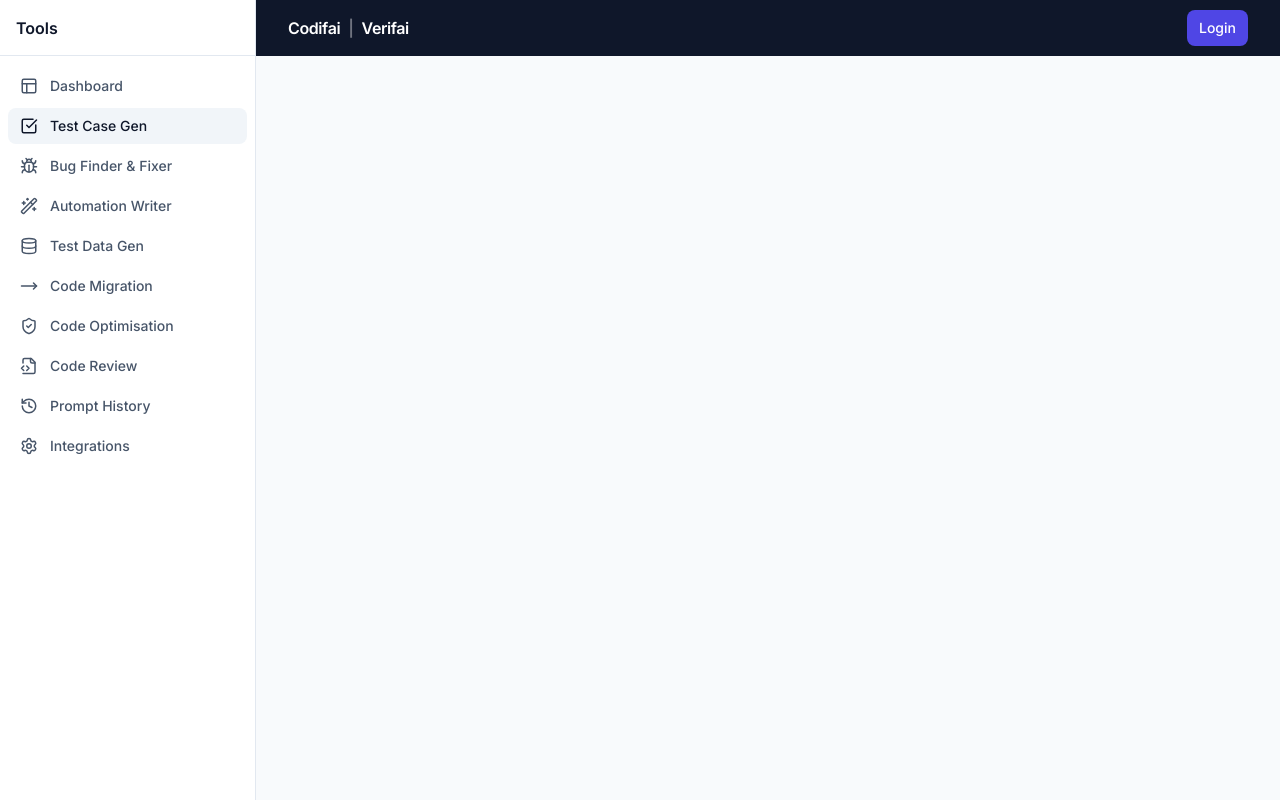
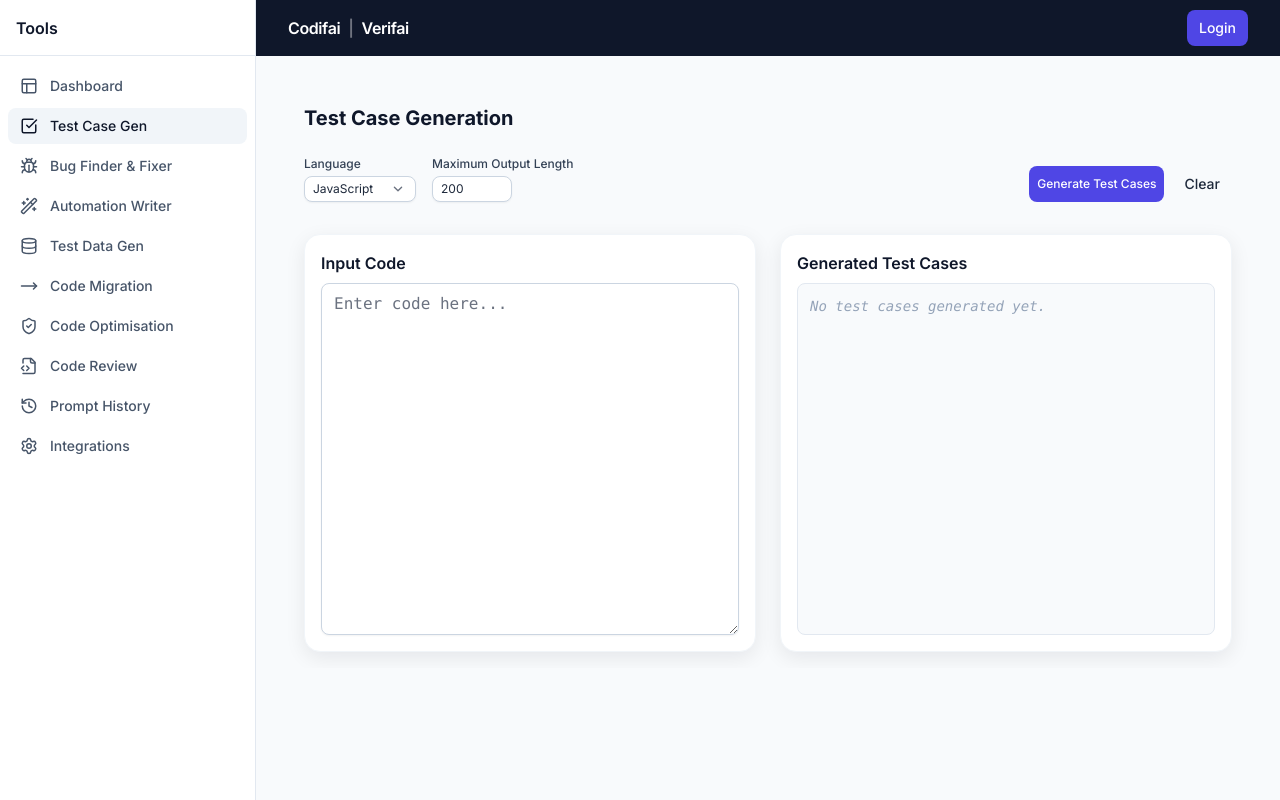
Before and after one commit to Dct-tcd/startify, a React (Vite) app: page /test-case-gen in a window 1280 px wide. Built offline with nearby package versions, Linux system fonts and the light colour scheme.

Commit message:
Refactor routing and enhance Test Case and Bug Fixer components with improved UI and functionality

```diff
--- a/src/App.jsx
+++ b/src/App.jsx
@@ -26,7 +26,7 @@ import './App.css'
            <main className="flex-1 p-4 overflow-auto">
              <Routes>
                <Route path="/" element={<HomePage />} />
-               <Route path="/testcase-gen" element={<TestCaseGen />} />
+               <Route path="/test-case-gen" element={<TestCaseGen />} />
                <Route path="/bug-fixer" element={<BugFixer />} />
                <Route path="/automation-writer" element={<AutomationWriter />} />
                <Route path="/test-data" element={<TestDataGen />} />
--- a/src/pages/AutomationWriter.jsx
+++ b/src/pages/AutomationWriter.jsx
@@ -1,3 +1,3 @@
 export default function AutomationWriter() {
-  return <h1 className="text-xl font-bold">Automation Test Case Writer</h1>;
+  return <h1 className="text-xl font-bold">Automation Writer</h1>;
 }
--- a/src/pages/BugFixer.jsx
+++ b/src/pages/BugFixer.jsx
@@ -1,3 +1,95 @@
+
+import { useState } from "react";
+
 export default function BugFixer() {
-  return <h1 className="text-xl font-bold">Bug Finder & Fixer</h1>;
+  const [language, setLanguage] = useState("JavaScript");
+  const [maxLength, setMaxLength] = useState(200);
+  const [inputCode, setInputCode] = useState("");
+  const [response, setResponse] = useState("");
+
+  const handleFindFix = () => {
+    setResponse(
+      `// Bug Fix Suggestions for ${language} (max length: ${maxLength})\n- Found 1 bug: 'user' is undefined on line 12.\n- Suggestion: Declare 'user' before using it.\n- Fixed code example:\nconst user = getUser();\nconsole.log(user.name);`
+    );
+  };
+
+  const handleClear = () => {
+    setInputCode("");
+    setResponse("");
+  };
+
+  return (
+    <div className="flex flex-col gap-6">
+      {/* Header Inputs */}
+      <div className="flex flex-col md:flex-row md:items-end gap-4 mb-2">
+        <div>
+          <label className="block text-xs font-medium text-slate-700 mb-1">Language</label>
+          <select
+            className="input w-28 text-xs py-1 px-2"
+            value={language}
+            onChange={e => setLanguage(e.target.value)}
+          >
+            <option>JavaScript</option>
+            <option>Python</option>
+            <option>Java</option>
+            <option>C#</option>
+            <option>Go</option>
+          </select>
+        </div>
+        <div>
+          <label className="block text-xs font-medium text-slate-700 mb-1">Maximum Output Length</label>
+          <input
+            type="number"
+            className="input w-20 text-xs py-1 px-2"
+            min={50}
+            max={1000}
+            value={maxLength}
+            onChange={e => setMaxLength(Number(e.target.value))}
+          />
+        </div>
+        <div className="flex gap-2 md:ml-auto">
+          <button
+            className="btn btn-primary px-3 py-1 text-xs"
+            onClick={handleFindFix}
+            type="button"
+          >
+            Find & Fix Bugs
+          </button>
+          <button
+            className="btn btn-ghost px-3 py-1 text-xs"
+            onClick={handleClear}
+            type="button"
+          >
+            Clear
+          </button>
+        </div>
+      </div>
+
+      {/* Two equal code block panels */}
+      <div className="flex flex-col md:flex-row gap-6">
+        {/* Input code block */}
+        <div className="flex-1 card p-4 flex flex-col">
+          <div className="flex items-center justify-between mb-2">
+            <h2 className="text-base font-semibold">Input Code</h2>
+          </div>
+          <textarea
+            className="input font-mono h-64 flex-1 resize-y"
+            value={inputCode}
+            onChange={e => setInputCode(e.target.value)}
+            placeholder="Paste code with bugs here..."
+            spellCheck={false}
+          />
+        </div>
+        {/* Output code block */}
+        <div className="flex-1 card p-4 flex flex-col">
+          <div className="flex items-center justify-between mb-2">
+            <h2 className="text-base font-semibold">Bug Fix Suggestions</h2>
+          </div>
+          <pre className="font-mono text-sm flex-1 whitespace-pre-wrap bg-slate-50 rounded-lg p-3 border border-slate-200 min-h-[22rem]">
+            {response || <span className="text-slate-400 italic">No bug fix suggestions yet.</span>}
+          </pre>
+        </div>
+      </div>
+    </div>
+  );
 }
--- a/src/pages/TestCaseGen.jsx
+++ b/src/pages/TestCaseGen.jsx
@@ -1,20 +1,92 @@
 import { useState } from "react";
-import TabSwitcher from "../components/TabSwitcher";
+export default function TestCaseGen() {
+  const [language, setLanguage] = useState("JavaScript");
+  const [maxLength, setMaxLength] = useState(200);
+  const [inputCode, setInputCode] = useState("");
+  const [response, setResponse] = useState("");
 
-export default function TestCaseGen() {
-  const [activeTab, setActiveTab] = useState("Manual");
+  const handleGenerate = () => {
+    setResponse(
+      `// Sample Test Case for ${language} (max length: ${maxLength})\n1. Open the application\n2. Enter valid credentials\n3. Click Login\n4. Verify dashboard loads`
+    );
+  };
+
+  const handleClear = () => {
+    setInputCode("");
+    setResponse("");
+  };
 
   return (
-    <div>
-      <h1 className="text-xl font-bold mb-4">Test Case Generation</h1>
-      <TabSwitcher
-        tabs={["Manual", "Automation"]}
-        activeTab={activeTab}
-        setActiveTab={setActiveTab}
-      />
-      <div className="mt-4">
-        {activeTab === "Manual" && <div>Manual Test Case Form</div>}
-        {activeTab === "Automation" && <div>Automation Test Case Generator</div>}
+    <div className="flex flex-col gap-6">
+      <h1 className="text-xl font-bold">Test Case Generation</h1>
+      <div className="flex flex-col md:flex-row md:items-end gap-4 mb-2">
+        <div>
+          <label className="block text-xs font-medium text-slate-700 mb-1">Language</label>
+          <select
+            className="input w-28 text-xs py-1 px-2"
+            value={language}
+            onChange={e => setLanguage(e.target.value)}
+          >
+            <option>JavaScript</option>
+            <option>Python</option>
+            <option>Java</option>
+            <option>C#</option>
+            <option>Go</option>
+          </select>
+        </div>
+        <div>
+          <label className="block text-xs font-medium text-slate-700 mb-1">Maximum Output Length</label>
+          <input
+            type="number"
+            className="input w-20 text-xs py-1 px-2"
+            min={50}
+            max={1000}
+            value={maxLength}
+            onChange={e => setMaxLength(Number(e.target.value))}
+          />
+        </div>
+        <div className="flex gap-2 md:ml-auto">
+          <button
+            className="btn btn-primary px-2 text-xs"
+            onClick={handleGenerate}
+            type="button"
+          >
+            Generate Test Cases
+          </button>
+          <button
+            className="btn btn-ghost"
+            onClick={handleClear}
+            type="button"
+          >
+            Clear
+          </button>
+        </div>
+      </div>
+
+      {/* Two equal code block panels */}
+      <div className="flex flex-col md:flex-row gap-6">
+        {/* Input code block */}
+        <div className="flex-1 card p-4 flex flex-col">
+          <div className="flex items-center justify-between mb-2">
+            <h2 className="text-base font-semibold">Input Code</h2>
+          </div>
+          <textarea
+            className="input font-mono h-64 flex-1 resize-y"
+            value={inputCode}
+            onChange={e => setInputCode(e.target.value)}
+            placeholder="Enter code here..."
+            spellCheck={false}
+          />
+        </div>
+        {/* Output code block */}
+        <div className="flex-1 card p-4 flex flex-col">
+          <div className="flex items-center justify-between mb-2">
+            <h2 className="text-base font-semibold">Generated Test Cases</h2>
+          </div>
+          <pre className="font-mono text-sm flex-1 whitespace-pre-wrap bg-slate-50 rounded-lg p-3 border border-slate-200 min-h-[22rem]">
+            {response || <span className="text-slate-400 italic">No test cases generated yet.</span>}
+          </pre>
+        </div>
       </div>
     </div>
   );
```
